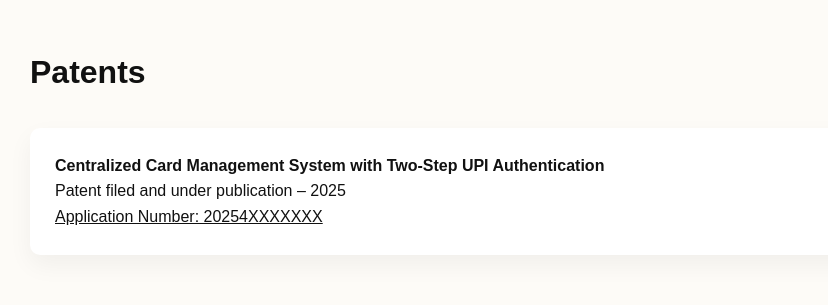
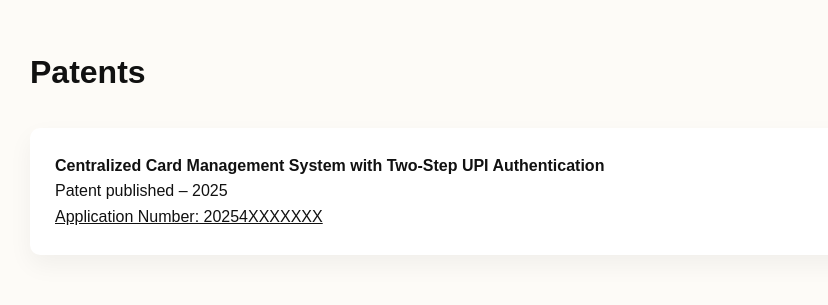
Before and after one commit to vanshoberoii/vanshoberoi, a plain HTML site: page index.html in a window 1280 px wide. Shown: the part 1560-1865 px from the top of the page, without its empty margins (180-1008 px from the left). Drawn offline with Linux system fonts and the light colour scheme.

Commit message:
Update index.html
Patent status changed

```diff
--- a/index.html
+++ b/index.html
@@ -90,7 +90,7 @@
 
     <div class="card">
         <b>Centralized Card Management System with Two-Step UPI Authentication</b><br>
-        Patent filed and under publication – 2025<br>
+        Patent published – 2025<br>
      <!--   <a href="#" target="_blank">PATENT DETAILS</a> -->
         <a> <u> Application Number: 20254XXXXXXX </u> </a>
     </div>
```
